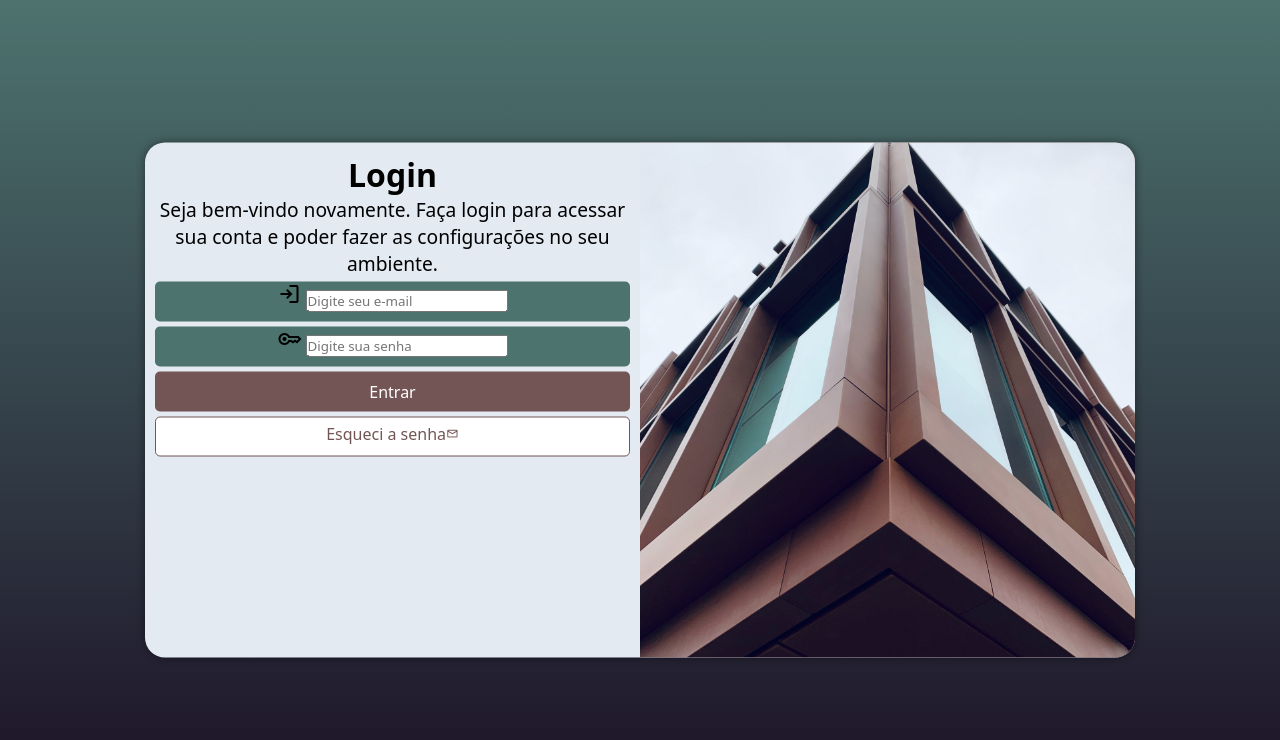
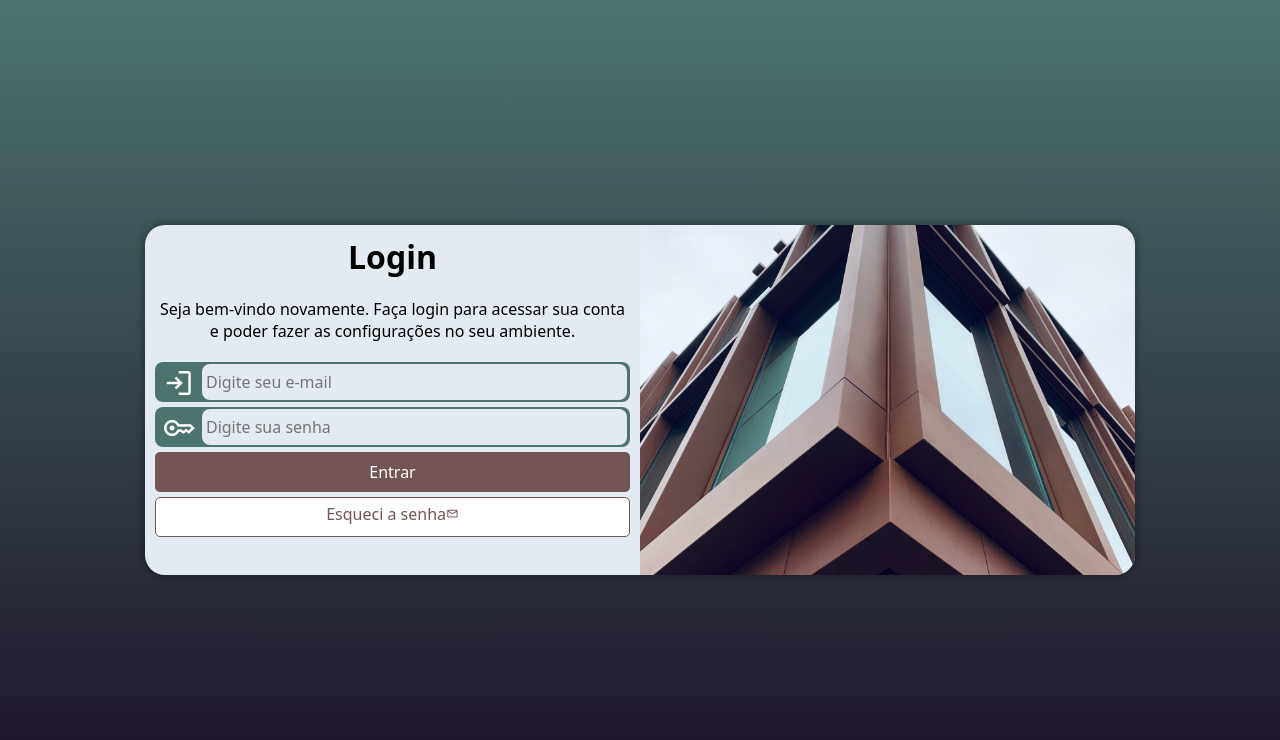
Before and after one commit to tuliovilas/projeto-login, a plain HTML site: page index.html in a window 1280 px wide. Drawn offline with nearby package versions, Linux system fonts and the light colour scheme.

Commit message:
Finalização do projeto

```diff
--- a/estilos/media-query.css
+++ b/estilos/media-query.css
@@ -8,6 +8,7 @@
 
     section#login {
         width: 80vw;
+        height: 280px;
     }
 
     section#login>div#imagem {
@@ -30,6 +31,7 @@
 
     section#login {
         width: 990px;
+        height: 350px;
     }
 
     section#login>div#imagem {
@@ -44,7 +46,8 @@
     }
 
     div#formulario>p {
-        font-size: 1.2em;
+        font-size: 1em;
+        margin: 20px 0px;
     }
 
     div#formulario>h1 {
--- a/estilos/style.css
+++ b/estilos/style.css
@@ -70,8 +70,35 @@ form>div.campo {
     display: block;
     width: 100%;
     height: 40px;
-    border-radius: 5px;
+    border-radius: 8px;
     margin: 5px 0px;
+}
+
+div.campo>label {
+    display: none;
+}
+
+div.campo>span {
+    color: white;
+    font-size: 2em;
+    width: 40px;
+    padding: 5px;
+}
+
+div.campo>input {
+    background-color: #E4EAF2;
+    font-size: 1em;
+    width: calc(99% - 45px);
+    height: 90%;
+    transform: translateY(-11px);
+    border: 0px;
+    border-radius: 8px;
+    padding: 4px;
+}
+
+div.campo>input:focus-within {
+    background-color: white;
+    border: none;
 }
 
 form label {
```
